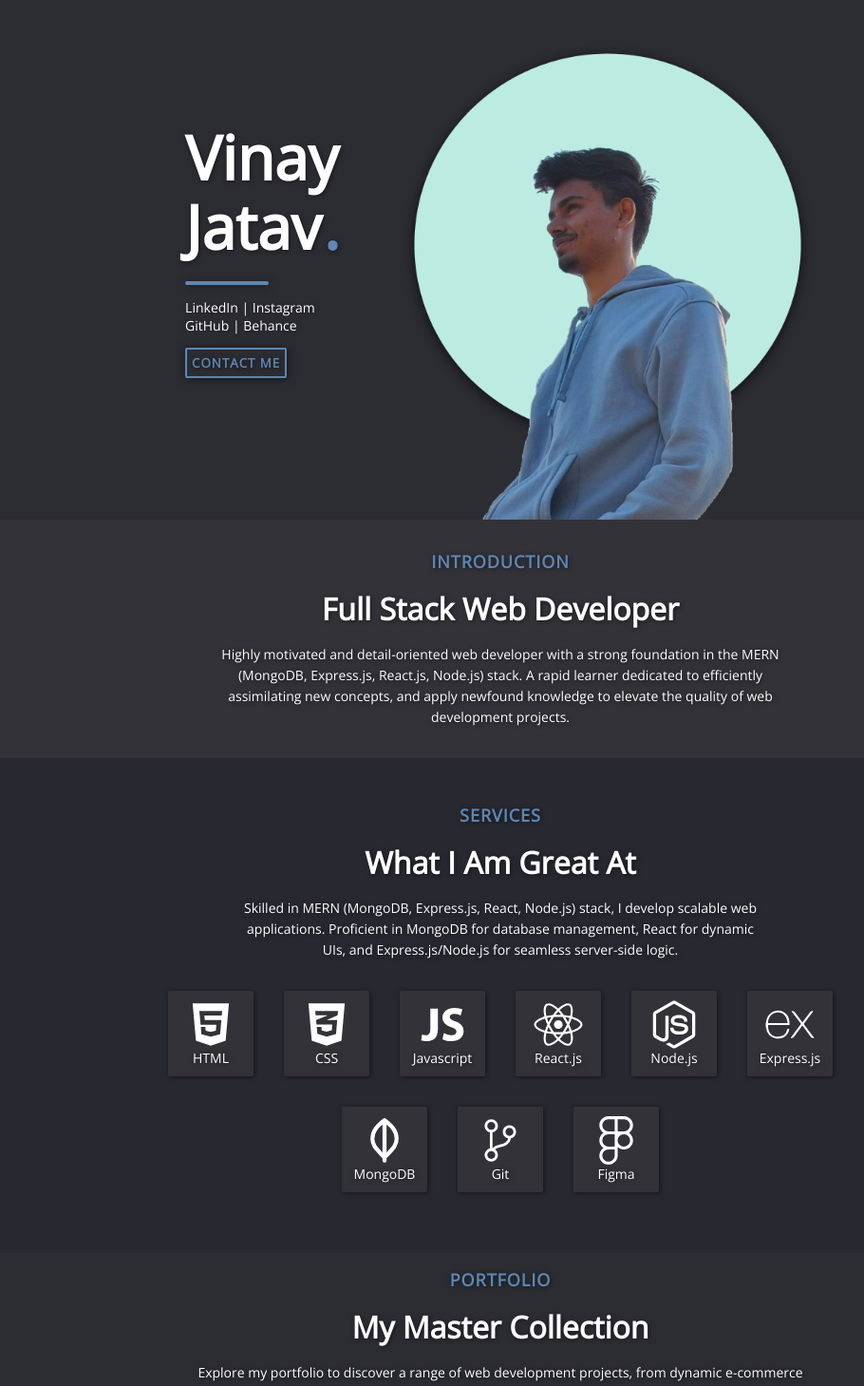
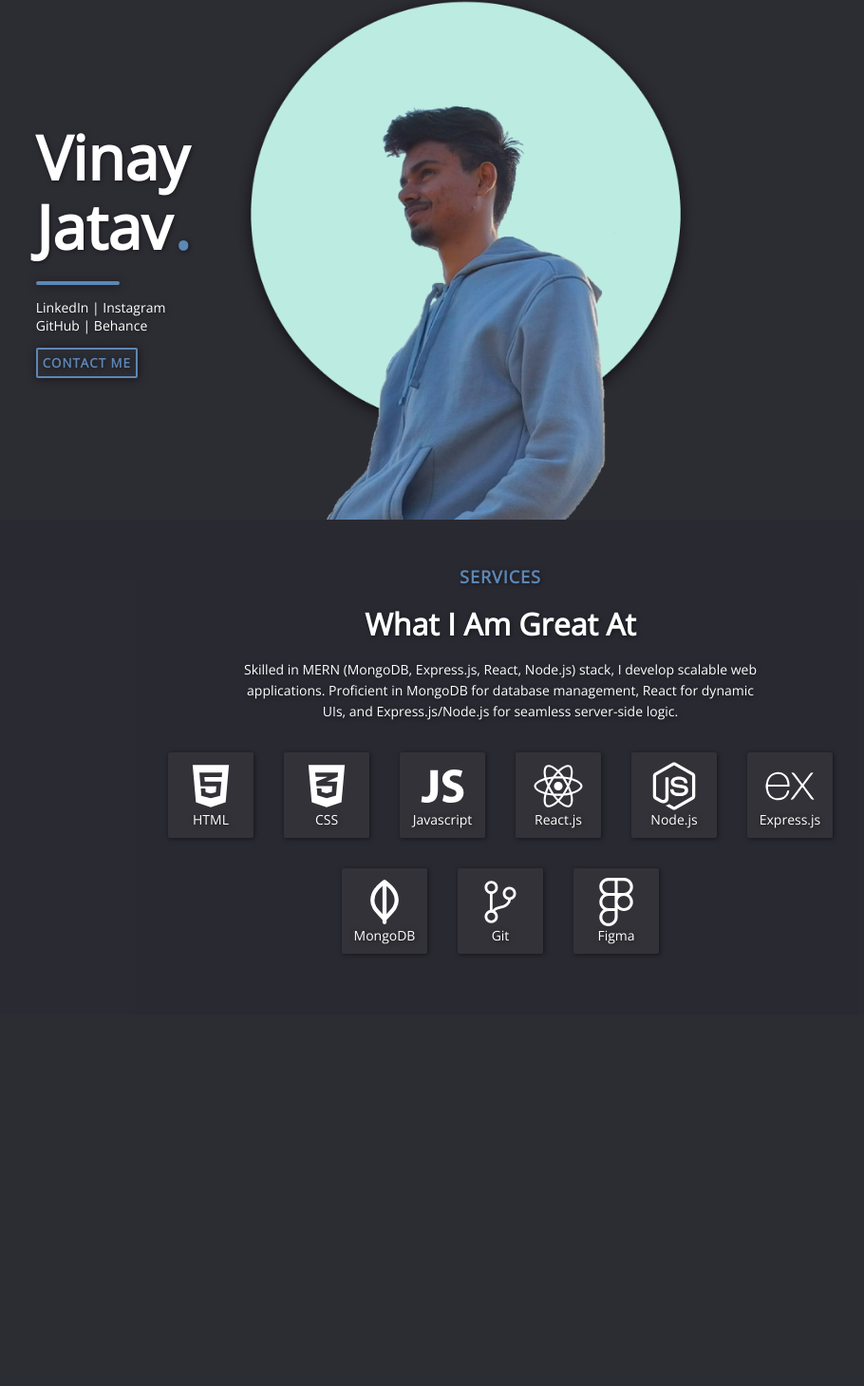
Before and after one commit to VinayJv/portfolio-new, a React (Create React App) app: page / in a window 1280 px wide. Shown: the part 153-1612 px from the top of the page at 95% size, without its empty margins (113-1023 px from the left). After the commit the page ends 1221 px from the top, so only its background shows below. Built offline with nearby package versions, Linux system fonts and the light colour scheme.

Commit message:
Routing Added With Small Fixes

```diff
--- a/src/App.js
+++ b/src/App.js
@@ -1,3 +1,4 @@
+import { Route, Routes } from 'react-router';
 import './App.css';
 import { NavBar } from './components/NavBar/NavBar';
 import { Introduction } from './pages/Introduction/Introduction';
@@ -7,10 +8,13 @@ import { Services } from './pages/Services/Services';
 function App() {
   return (
     <div className="App">
-          <NavBar />
+      <NavBar />
+      <Routes>
+        <Route path='/' element={<div>
           <Introduction />
-          <Services />
-          <Portfolio />
+          <Services /></div>}></Route>
+        <Route path='/portfolio' element={<Portfolio />}></Route>
+      </Routes>
     </div>
   );
 }
--- a/src/components/NavBar/NavBar.css
+++ b/src/components/NavBar/NavBar.css
@@ -4,6 +4,11 @@ nav {
     width: 100%;
     top: 0;
     z-index: 1;
+}
+.nav-links{
+    cursor: pointer;
+    color: white;
+    text-decoration: none;
 }
 .header-ul {
     display: flex;
--- a/src/components/NavBar/NavBar.js
+++ b/src/components/NavBar/NavBar.js
@@ -1,13 +1,13 @@
 import "./NavBar.css";
-import { GiHamburgerMenu } from "react-icons/gi";
-import { AiOutlineClose } from "react-icons/ai";
 import { useState } from "react";
+import { NavLink, useNavigate } from "react-router-dom";
 
 
 export function NavBar() {
     const [animationClass, setAnimationClass] = useState("slide-from-top");
     const [toggleClass, setToggleClass] = useState(true);
     const [showNav, setShowNav] = useState(false);
+    const navigate = useNavigate();
 
     const handleNav = () => {
         setShowNav(true);
@@ -20,6 +20,14 @@ export function NavBar() {
             setAnimationClass("slide-from-top");
             setToggleClass(true);
         }, 900);
+    }
+    const handleNavRouting = (event) => {
+        if(event.target.id === "About"){
+            navigate("/");
+        } else if(event.target.id === "Portfolio"){
+            navigate("/portfolio");
+        }
+        setShowNav(false);
     }
 
     return (
@@ -41,7 +49,7 @@ export function NavBar() {
                     </div>
                 </ul>
                 <div className="nav-options-container">
-                    {["Home", "Portfolio", "Contacts", "Icons"].map((item,index)=><p className={toggleClass ? "nav-open-animation" : "nav-close-animation"} style={toggleClass ? { animationDelay: `${index*150}ms`} : {animationDelay: `-${index*150}ms`}}>{item}</p>)}
+                    {["About", "Portfolio", "Connect"].map((item,index)=><p id={item} onClick={handleNavRouting} className={`${toggleClass ? "nav-open-animation" : "nav-close-animation"} nav-links`} style={toggleClass ? { animationDelay: `${index*150}ms`} : {animationDelay: `-${index*150}ms`}}>{item}</p>)}
                 </div>
             </div>
         </nav>
--- a/src/pages/Introduction/Introduction.css
+++ b/src/pages/Introduction/Introduction.css
@@ -1,12 +1,12 @@
 .introduction-container{
     display: flex;
-    height: 80svh;
+    height: 80vh;
     max-width: 1200px;
     margin: 0 auto;
     align-items: center;
     justify-content: center;
-    gap: 3rem;
     padding-top: 5rem;
+    gap: 2rem;
 }
 .sm-text{
     font-size: 14px;
@@ -15,9 +15,9 @@
 .introduction-sm-text {
     font-size: 14px;
     line-height: 22px;
-    max-width: 600px;
-    text-align: center;
-    align-self: center;
+    max-width: 250px;
+    text-align: left;
+    align-self: left;
     margin-top: 1rem;
 }
 .bar{
@@ -34,20 +34,11 @@
 .introduction-text {
     opacity: 0;
     flex-direction: column;
-    width: 300px;
     animation: fade-in 1s ease forwards;
-}
-.introduction-mobile{
-    display: flex;
-    flex-direction: column;
-    align-items: center;
-    justify-content: center;
-    padding: 2rem 0rem;
-    background-color: #333238;
 }
 .image-container{
     align-self: last baseline;
-    height: 90%;
+    height: 100%;
 }
 
 .image-container > img {
@@ -113,6 +104,7 @@
     .introduction-mobile{
         display: flex;
         flex-direction: column;
+        align-items: center;
         padding: 3rem 1rem;
         background-color: #333238;
         text-align: center;
@@ -121,6 +113,7 @@
         margin-bottom: 10px;
     }
     .introduction-sm-text {
+        max-width: 500px;
         text-align: center;
         margin-top: 1rem;
     }
--- a/src/pages/Introduction/Introduction.js
+++ b/src/pages/Introduction/Introduction.js
@@ -17,14 +17,14 @@ export function Introduction() {
                 <div className="image-container">
                     <img src="./images/main.png" alt=""></img>
                 </div>
-                {/* <div className="introduction-text hide-from-mobile">
+                <div className="introduction-text hide-from-mobile">
                     <p className="introduction-header-highlight">INTRODUCTION</p>
                     <p className="lg-text">Full Stack Web</p>
                     <p className="lg-text">Developer</p>
                     <p className="introduction-sm-text">Highly motivated and detail-oriented web developer with a strong foundation in the MERN (MongoDB, Express.js, React.js, Node.js) stack.</p>
-                </div> */}
+                </div>
             </div>
-            <div className="introduction-mobile">
+            <div className="introduction-mobile only-mobile">
                     <p className="introduction-header-highlight introduction-header-highlight-mobile">INTRODUCTION</p>
                     <p className="lg-text">Full Stack Web <span>Developer</span></p>
                     <p className="introduction-sm-text">Highly motivated and detail-oriented web developer with a strong foundation in the MERN (MongoDB, Express.js, React.js, Node.js) stack. A rapid learner dedicated to efficiently assimilating new concepts, and apply newfound knowledge to elevate the quality of web development projects. </p>
--- a/src/pages/Services/Services.css
+++ b/src/pages/Services/Services.css
@@ -5,7 +5,7 @@
     justify-content: center;
     margin: 0 auto;
     padding: 3rem 1rem;
-    background-color: #282831;
+    background-color: rgba(40, 40, 49, 0.616);
 }
 .services-inner-container-intro{
     display: flex;
```
